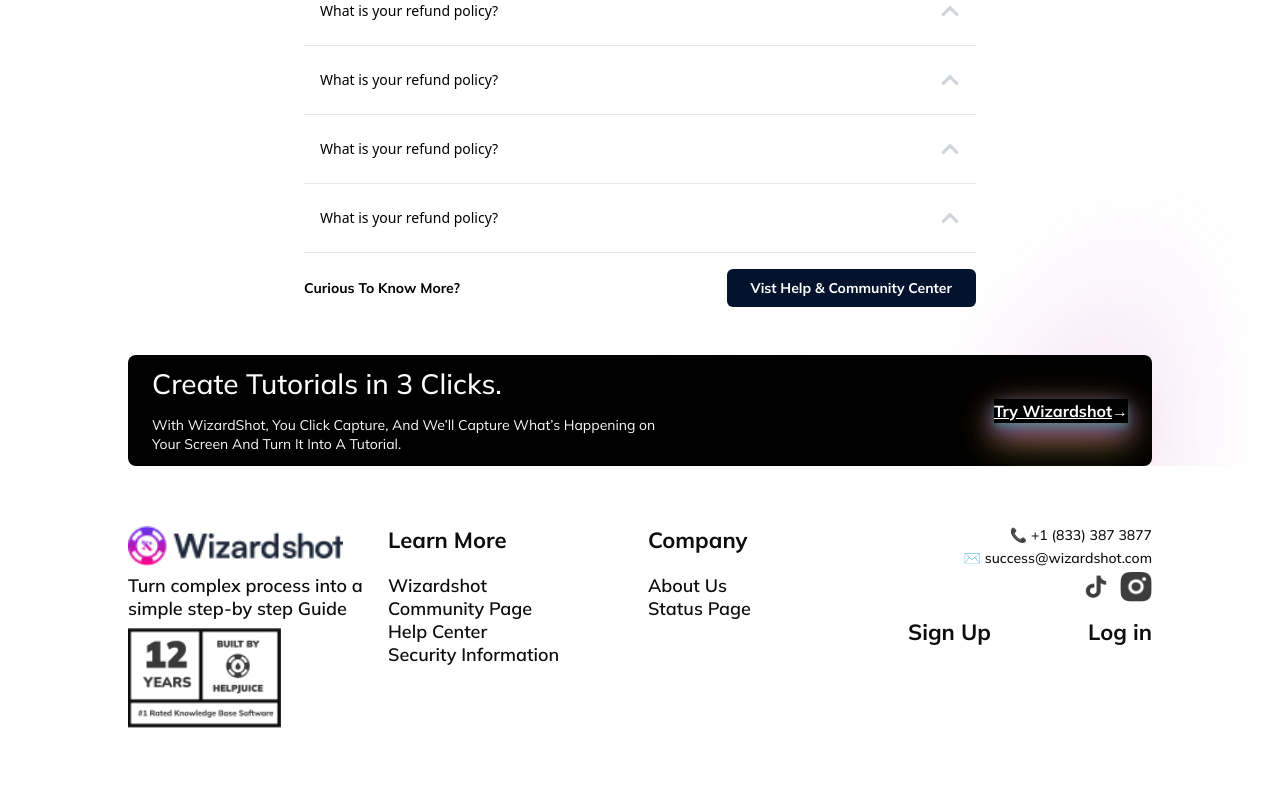
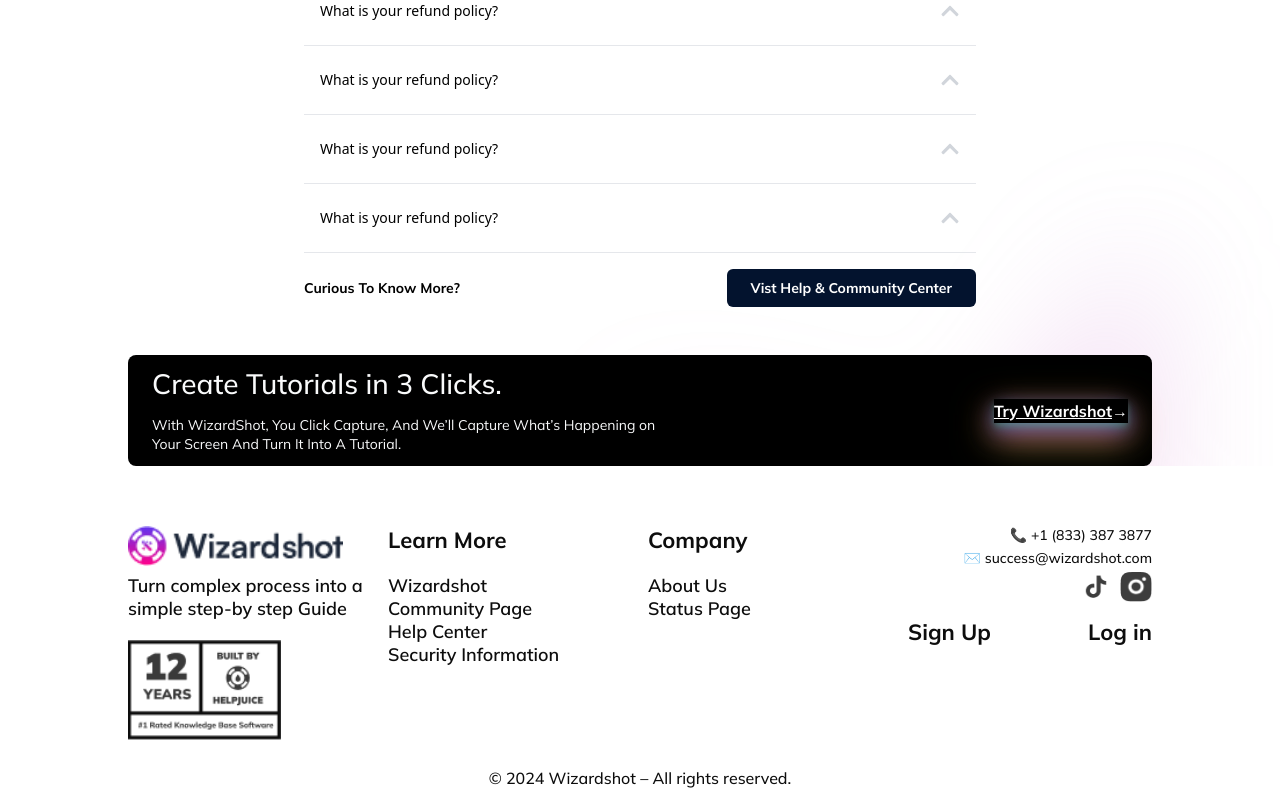
Before and after one commit to byiringiroscar/wizard-shot, a Next.js app: page / in a window 1280 px wide. Shown: the part 2259-3059 px from the top of the page. Before the commit the page ends 2999 px from the top, so only its background shows below. Built offline with nearby package versions, Linux system fonts and the light colour scheme; a web font is replaced by a local one.

Commit message:
Update Footer.tsx

```diff
--- a/components/Footer.tsx
+++ b/components/Footer.tsx
@@ -8,7 +8,7 @@
 
 const Footer = () => {
   return (
-    <footer className="mx-auto max-w-5xl flex flex-col justify-between gap-5 py-3 mt-12 rounded-lg relative w-full">
+    <footer className="mx-auto max-w-5xl flex flex-col items-center justify-between gap-7 py-3 mt-12 rounded-lg relative w-full">
         <div className="grid grid-cols-1 sm:grid-cols-2 md:grid-cols-3 lg:grid-cols-4 gap-4  justify-between w-full h-full">
               <div className="flex flex-col gap-2 items-start">
                 <ImageUse
@@ -26,7 +26,7 @@
                   width={200}
                   height={200}
                   alt="juice"
-                  className="h-[100px] w-auto"
+                  className="h-[100px] w-auto mt-3"
                 />
               </div>
               <div className="flex flex-col items-start gap-5">
@@ -71,7 +71,7 @@
               </div>
               </div>
         </div>
-
+        <p className='mulish-font-500 text-[16px] leading-[20px] text-[#0D0D0D]'>© 2024 Wizardshot – All rights reserved.</p>
       </footer>
   )
 }
```
